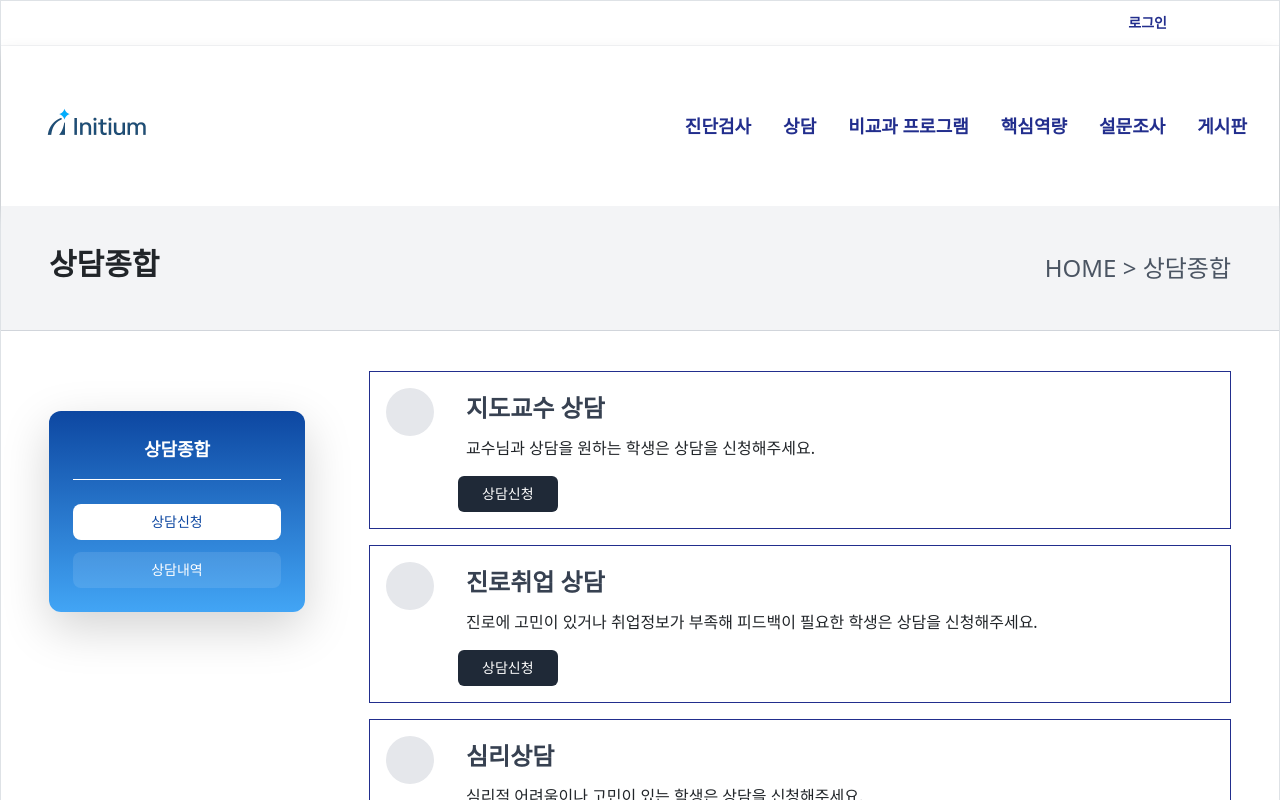
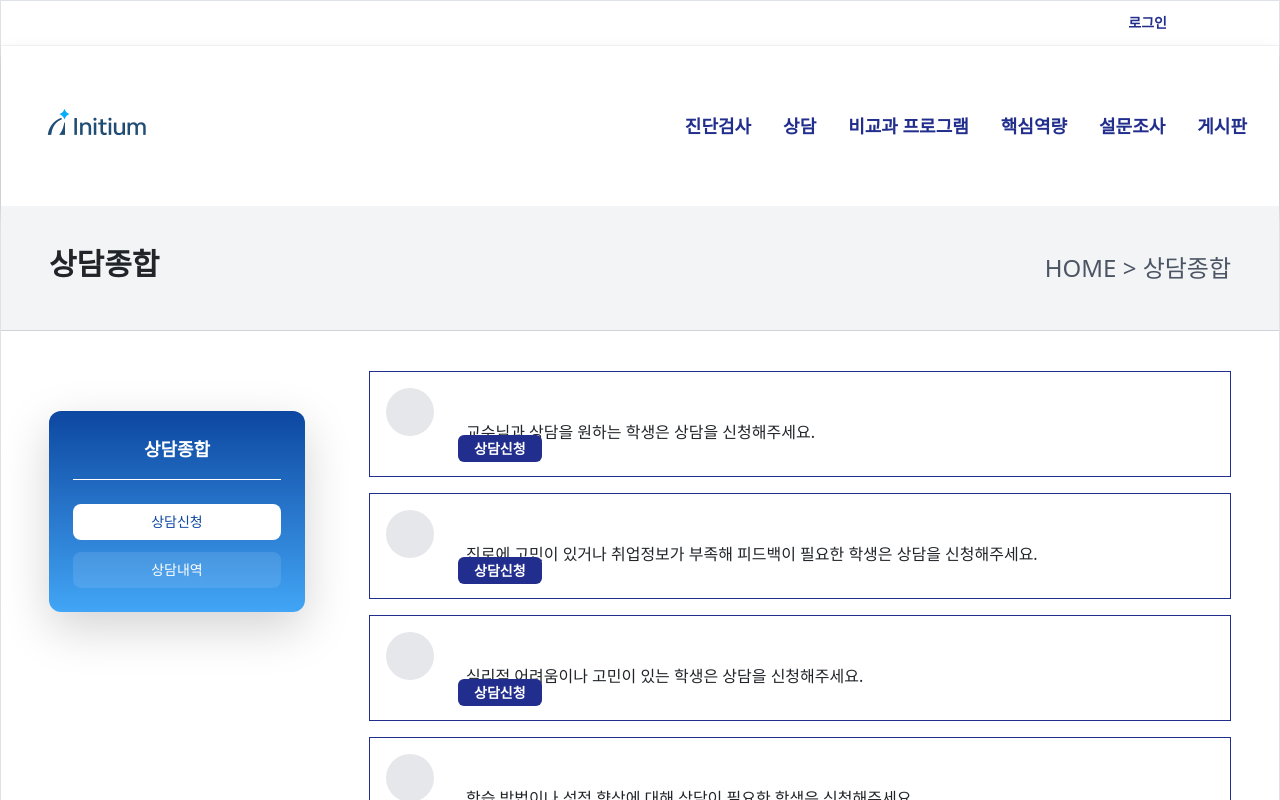
Before and after one commit to kimhyungkwan900/SecondProjINITIUMFront, a React (Vite) app: page /consult in a window 1280 px wide. Shown: the top 800 px of the page. Built offline with nearby package versions, Linux system fonts and the light colour scheme; no server answers.

Commit message:
2025-08-07 1754

```diff
--- a/src/component/user/consultation/ApplyConsultBox.jsx
+++ b/src/component/user/consultation/ApplyConsultBox.jsx
@@ -1,9 +1,11 @@
-const ApplyConsultBox = ({imageSrc, name, description, type})=>{
+import LinkedButton from "../../common/LinkedButton";
+
+const ApplyConsultBox = ({info})=>{
     return(
         <div className="flex items-start border-1 mb-3 p-3 border-[#222E8D] space-x-6">
             {/* <!-- 원형 프로필/아이콘 자리 --> */}
             <div className="w-12 h-12 bg-gray-200 rounded-full">
-                <img src={imageSrc} />
+                <img src={info.imageSrc} />
             </div>
             {/* <!-- 오른쪽 컨텐츠 --> */}
             <div className="flex-1">
@@ -11,12 +13,12 @@ const ApplyConsultBox = ({imageSrc, name, description, type})=>{
                 <div className="inline-block text-gray-700 text-2xl font-bold px-2 py-1 rounded">{name}</div>
 
                 {/* <!-- 설명 텍스트 자리 --> */}
-                <div className="text-base mt-2 ml-2 h-4 rounded w-full">{description}</div>
+                <div className="text-base mt-2 ml-2 h-4 rounded w-full">{info.description}</div>
 
                 {/* <!-- 신청 버튼 --> */}
-                <button className="mt-4 bg-gray-800 text-white text-sm font-medium px-4 py-2 rounded">
-                    {type}
-                </button>
+                <LinkedButton to={info.link} variant="primary">
+                    {info.type}
+                </LinkedButton>
             </div>
         </div>
     );
--- a/src/pages/user/consultation/ApplyConsultMainPage.jsx
+++ b/src/pages/user/consultation/ApplyConsultMainPage.jsx
@@ -1,4 +1,3 @@
-// import ApplyConsultList from "../../../component/user/consultation/ApplyConsultList";
 import ApplyConsultBox from "../../../component/user/consultation/ApplyConsultBox"
 import CoreCompetencySideBar from "../../../features/user/coreCompetency/CoreCompetencySideBar";
 import UserTopBar from "../../../component/user/mainpage/UserTopBar";
@@ -9,6 +8,37 @@ const ApplyConsultMainPage = ()=>{
         "상담종합",
         {link: "/consult", name: "상담신청"},
         {link: "/consult/list", name: "상담내역"}
+    ]
+
+    const applyItems = [
+        {
+            imgSrc: "",
+            name: "지도교수 상담",
+            description: "교수님과 상담을 원하는 학생은 상담을 신청해주세요.",
+            type: "상담신청",
+            link: "/consult/apply/professor"
+        },
+        {
+            imgSrc: "",
+            name: "진로취업 상담",
+            description: "진로에 고민이 있거나 취업정보가 부족해 피드백이 필요한 학생은 상담을 신청해주세요.",
+            type: "상담신청",
+            link: "/consult/"
+        },
+        {
+            imgSrc: "",
+            name: "심리상담",
+            description: "심리적 어려움이나 고민이 있는 학생은 상담을 신청해주세요.",
+            type: "상담신청",
+            link: "/consult/"
+        },
+        {
+            imgSrc: "",
+            name: "학습상담",
+            description: "학습 방법이나 성적 향상에 대해 상담이 필요한 학생은 신청해주세요.",
+            type: "상담신청",
+            link: "/consult/"
+        },
     ]
 
     return(
@@ -29,10 +59,12 @@ const ApplyConsultMainPage = ()=>{
 
                 {/* 우측 본문 콘텐츠 */}
                 <div className="flex-1 flex-col ml-10">
-                    <ApplyConsultBox imgSrc={''} name={'지도교수 상담'} description={'교수님과 상담을 원하는 학생은 상담을 신청해주세요.'} type={'상담신청'}/>
-                    <ApplyConsultBox name={'진로취업 상담'} description={'진로에 고민이 있거나 취업정보가 부족해 피드백이 필요한 학생은 상담을 신청해주세요.'} type={'상담신청'}/>
-                    <ApplyConsultBox name={'심리상담'} description={'심리적 어려움이나 고민이 있는 학생은 상담을 신청해주세요.'} type={'상담신청'}/>
-                    <ApplyConsultBox name={'학습상담'} description={'학습 방법이나 성적 향상에 대해 상담이 필요한 학생은 신청해주세요.'} type={'상담신청'}/>
+                    {applyItems.map((item, idx)=>(
+                        <ApplyConsultBox key={idx} info={item}/>
+                    ))}
+                    {/* <ApplyConsultBox name={''} description={''} type={'상담신청'}/>
+                    <ApplyConsultBox name={''} description={''} type={'상담신청'}/>
+                    <ApplyConsultBox name={''} description={''} type={'상담신청'}/> */}
                 </div>
             </div>
         </div>
--- a/src/pages/user/consultation/CnslrConsultManageMainPage.jsx
+++ b/src/pages/user/consultation/CnslrConsultManageMainPage.jsx
@@ -0,0 +1,75 @@
+// import ApplyConsultList from "../../../component/user/consultation/ApplyConsultList";
+import ApplyConsultBox from "../../../component/user/consultation/ApplyConsultBox"
+import CoreCompetencySideBar from "../../../features/user/coreCompetency/CoreCompetencySideBar";
+import UserTopBar from "../../../component/user/mainpage/UserTopBar";
+import MainHeader from "../../../features/user/mainpage/MainHeader";
+
+const CnslrConsultManageMainPage = ()=>{
+    const navItems = [
+        "상담종합",
+        {link: "/consult", name: "상담신청"},
+        {link: "/consult/list", name: "상담내역"}
+    ]
+
+    const applyItems = [
+        {
+            imgSrc: "",
+            name: "지도교수 상담",
+            description: "교수님과 상담을 원하는 학생은 상담을 신청해주세요.",
+            type: "상담관리",
+            link: ""
+        },
+        {
+            imgSrc: "",
+            name: "진로취업 상담",
+            description: "진로에 고민이 있거나 취업정보가 부족해 피드백이 필요한 학생은 상담을 신청해주세요.",
+            type: "상담관리",
+            link: "/"
+        },
+        {
+            imgSrc: "",
+            name: "심리상담",
+            description: "심리적 어려움이나 고민이 있는 학생은 상담을 신청해주세요.",
+            type: "상담관리",
+            link: "/"
+        },
+        {
+            imgSrc: "",
+            name: "학습상담",
+            description: "학습 방법이나 성적 향상에 대해 상담이 필요한 학생은 신청해주세요.",
+            type: "상담관리",
+            link: "/"
+        },
+    ]
+
+    return(
+        <div className="bg-white min-h-screen border border-gray-300">
+            <UserTopBar />
+            <MainHeader />
+
+            {/* 상단 회색 박스 */}
+            <div className="bg-gray-100 px-12 py-10 border-b border-gray-300 flex justify-between items-center">
+                <h1 className="text-3xl font-semibold">상담종합</h1>
+                <div className="text-2xl text-gray-600">HOME &gt; 상담종합</div>
+            </div>
+
+            {/* 본문: 사이드바 + 콘텐츠 */}
+            <div className="flex px-12 py-10">
+                {/* 좌측 사이드바 */}
+                <CoreCompetencySideBar navItems={navItems}/>
+
+                {/* 우측 본문 콘텐츠 */}
+                <div className="flex-1 flex-col ml-10">
+                    {applyItems.map((item)=>{
+                        <ApplyConsultBox info={item}/>
+                    })}
+                    {/* <ApplyConsultBox imgSrc={''} name={'지도교수 상담'} description={'교수님과 상담을 원하는 학생은 상담을 신청해주세요.'} type={'상담신청'}/>
+                    <ApplyConsultBox name={'진로취업 상담'} description={'진로에 고민이 있거나 취업정보가 부족해 피드백이 필요한 학생은 상담을 신청해주세요.'} type={'상담신청'}/>
+                    <ApplyConsultBox name={'심리상담'} description={'심리적 어려움이나 고민이 있는 학생은 상담을 신청해주세요.'} type={'상담신청'}/>
+                    <ApplyConsultBox name={'학습상담'} description={'학습 방법이나 성적 향상에 대해 상담이 필요한 학생은 신청해주세요.'} type={'상담신청'}/>*/}
+                </div>
+            </div>
+        </div>
+    );
+}
+export default CnslrConsultManageMainPage;
```
